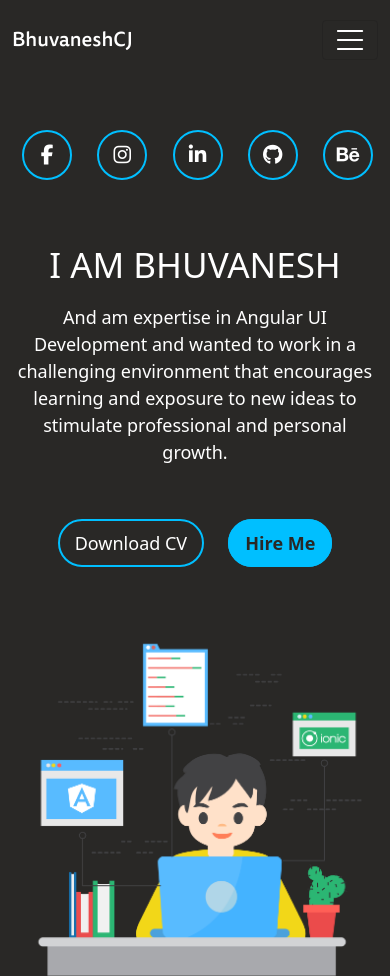
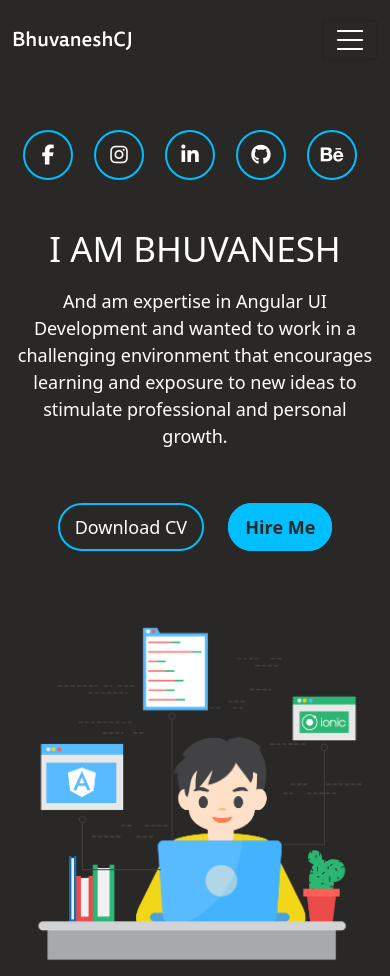
Before and after one commit to bhuvaneshcj/bhuvaneshcj.github.io, a plain HTML site: page index.html in a window 390 px wide. Shown: the top 976 px of the page. Drawn offline with nearby package versions, Linux system fonts and the light colour scheme.

Commit message:
contact form

```diff
--- a/assets/custom/style.css
+++ b/assets/custom/style.css
@@ -88,6 +88,7 @@ section {
   justify-content: center;
   -ms-flex-align: center;
   align-items: center;
+  margin-right: 10px;
 }
 .social-icons a:hover {
   background-color: var(--cj-secondary);
@@ -299,9 +300,7 @@ footer {
   }
   /* introduction */
   .social-icons {
-    justify-content: space-between;
-    margin-left: 10px;
-    margin-right: 10px;
+    justify-content: space-evenly;
   }
   .introduction h2 {
     font-size: 35px;
--- a/index.html
+++ b/index.html
@@ -48,28 +48,18 @@
             <div class="row">
                 <div class="col-lg-7">
                     <div class="row">
-                        <ul class="social-icons">
-                            <li>
+                        <div class="social-icons">
                             <a href="https://www.facebook.com/bhuvaneshcj.official/" target="_blank"><i
                                     class="fa-brands fa-facebook-f"></i></a>
-                            </li>
-                            <li>
                             <a href="https://www.instagram.com/bhuvaneshcj/" target="_blank"><i
                                     class="fa-brands fa-instagram"></i></a>
-                            </li>
-                            <li>
                             <a href="https://www.linkedin.com/in/bhuvaneshcj/" target="_blank"><i
                                     class="fa-brands fa-linkedin-in"></i></a>
-                            </li>
-                            <li>
                             <a href="https://github.com/bhuvaneshcj" target="_blank"><i
                                     class="fa-brands fa-github"></i></a>
-                            </li>
-                            <li>
                             <a href="https://www.behance.net/bhuvaneshcj" target="_blank"><i
                                     class="fa-brands fa-behance"></i></a>
-                            </li>
-                        </ul>
+                        </div>
                     </div>
                     <div class="row mt-5 introduction">
                         <h2>I AM BHUVANESH</h2>
@@ -400,7 +390,7 @@
             </div>
 
             <div class="row contact-form">
-                <form method="post" action="https://forms.un-static.com/forms/YOUR_ENDPOINT_REFERENCE">
+                <form method="post" action="https://forms.un-static.com/forms/1a2d3ae1e83627d2db67118aa83524954c859746">
                     <div class="row">
                         <div class="col-lg-6">
                             <input id="name" name="name" type="text" placeholder="Your Name">
```
Lines whose indentation alone changed are shown as unchanged.
